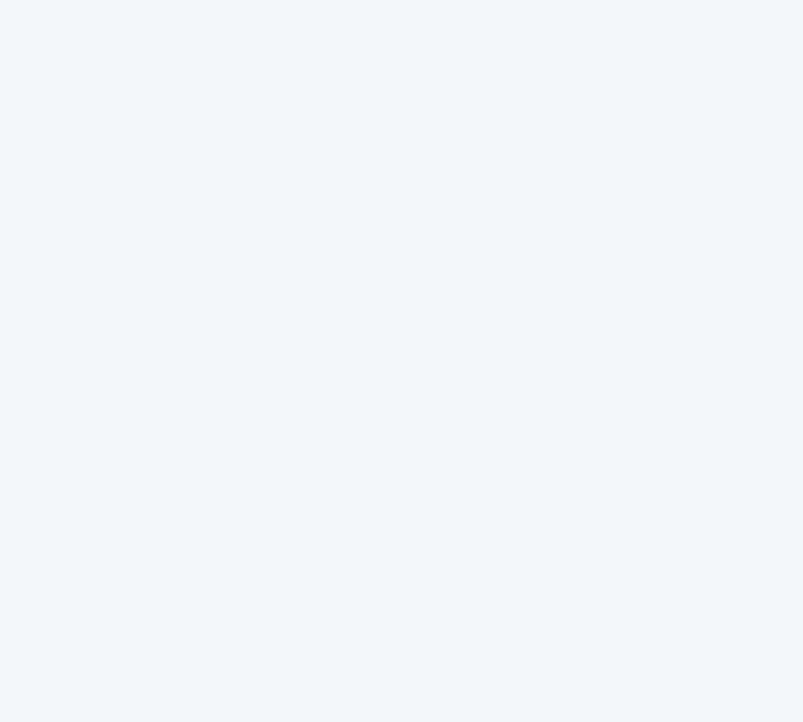
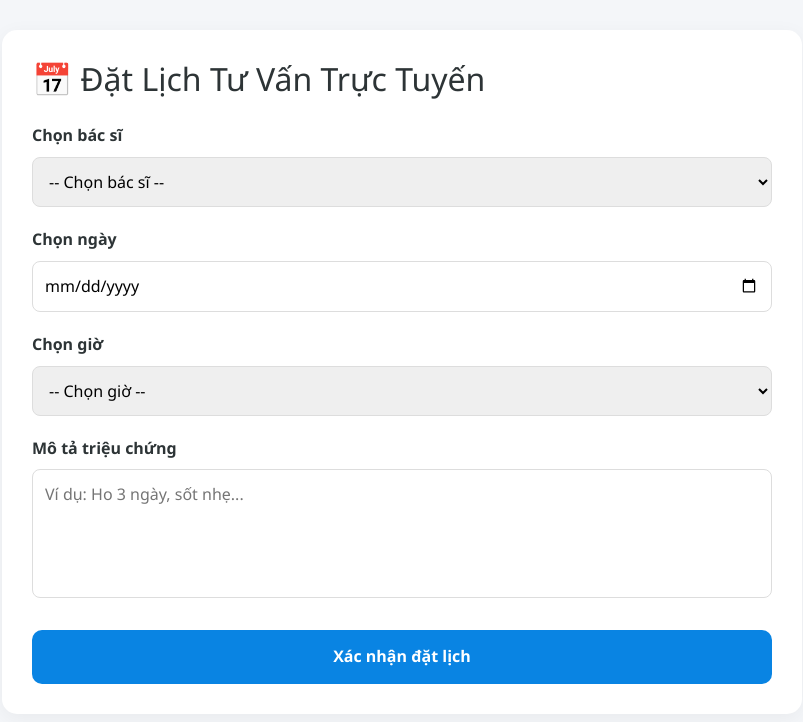
Before and after one commit to Module3CodeGym/PharmaStore, a React (Vite) app in the folder PharmaCare/PharmaService/: page /appointment in a window 1280 px wide. Before the commit this address had no page. Shown: the top 722 px of the page, without its empty margins (238-1041 px from the left). Built offline with nearby package versions, Linux system fonts and the light colour scheme.

Commit message:
save local changes

```diff
--- a/PharmaCare/PharmaService/src/App.jsx
+++ b/PharmaCare/PharmaService/src/App.jsx
@@ -42,6 +42,10 @@ import UserChat from "./pages/User/Chat/UserChat";
 import DoctorChat from "./pages/Doctor/Chat";
 import DoctorDashboard from "./pages/Doctor/DoctorDashboard";
 import DoctorProfile from "./pages/Doctor/Profile";
+
+import Appointment from "./pages/Exam/Appointment";
+import DoctorSchedule from "./pages/Doctor/DoctorSchedule";
+
 // --- 2. Layout Chính (Cho khách mua hàng) ---
 const MainLayout = () => {
   return (
@@ -65,6 +69,7 @@ function App() {
       <Route path="/login" element={<Login />} />
       <Route path="/register" element={<Register />} />
       <Route path="/forgot-password" element={<ForgotPassword />} />
+      <Route path="/appointment" element={<Appointment />} />
 
       {/* --- NHÓM 2: KHÁCH HÀNG (MainLayout) --- */}
       <Route path="/" element={<MainLayout />}>
@@ -97,8 +102,9 @@ function App() {
         {/* Các route mở rộng sau này */}
         {/* <Route path="products" element={<ProductManagement />} /> */}
         {/* <Route path="orders" element={<OrderManagement />} /> */}
+        <Route path="schedule" element={<DoctorSchedule />} />
+      </Route>
 
-      </Route>
 
     </Routes>
     </CartProvider>
--- /dev/null
+++ b/PharmaCare/PharmaService/src/pages/Doctor/DoctorSchedule.jsx
@@ -0,0 +1,147 @@
+import React from "react";
+import { useNavigate } from "react-router-dom";
+
+const DoctorSchedule = () => {
+  const navigate = useNavigate();
+
+  // Dữ liệu mẫu
+  const appointments = [
+    {
+      id: 1,
+      time: "08:00 - 08:30",
+      patient: "Nguyễn Văn A",
+      issue: "Tư vấn cảm cúm",
+      status: "confirmed",
+      color: "#00b894",
+    },
+    {
+      id: 2,
+      time: "09:00 - 09:30",
+      patient: "Trần Thị B",
+      issue: "Dị ứng da",
+      status: "pending",
+      color: "#e17055",
+    },
+    {
+      id: 3,
+      time: "10:00 - 10:30",
+      patient: "Lê Văn C",
+      issue: "Đau dạ dày",
+      status: "completed",
+      color: "#0984e3",
+    },
+  ];
+
+  const getStatusText = (status) => {
+    switch (status) {
+      case "confirmed":
+        return "Đã xác nhận";
+      case "pending":
+        return "Chờ xác nhận";
+      case "completed":
+        return "Hoàn tất";
+      default:
+        return "";
+    }
+  };
+
+  return (
+    <div style={{ padding: "20px", background: "#f4f6f9", minHeight: "100vh" }}>
+
+      {/* HEADER */}
+      <div style={{ marginBottom: "30px" }}>
+        <h2 style={{ color: "#2d3436", marginBottom: "10px" }}>
+          📅 Lịch làm việc hôm nay
+        </h2>
+        <input
+          type="date"
+          style={{
+            padding: "10px",
+            borderRadius: "8px",
+            border: "1px solid #ddd",
+          }}
+        />
+      </div>
+
+      {/* DANH SÁCH LỊCH HẸN */}
+      <div style={{ display: "flex", flexDirection: "column", gap: "20px" }}>
+        {appointments.map((item) => (
+          <div
+            key={item.id}
+            style={{
+              backgroundColor: "white",
+              padding: "20px",
+              borderRadius: "12px",
+              boxShadow: "0 2px 10px rgba(0,0,0,0.05)",
+              borderLeft: `5px solid ${item.color}`,
+              display: "flex",
+              alignItems: "center",
+              justifyContent: "space-between",
+              cursor: "pointer",
+              transition: "transform 0.2s, box-shadow 0.2s",
+            }}
+            onMouseEnter={(e) => {
+              e.currentTarget.style.transform = "translateY(-5px)";
+              e.currentTarget.style.boxShadow =
+                "0 5px 15px rgba(0,0,0,0.1)";
+            }}
+            onMouseLeave={(e) => {
+              e.currentTarget.style.transform = "translateY(0)";
+              e.currentTarget.style.boxShadow =
+                "0 2px 10px rgba(0,0,0,0.05)";
+            }}
+          >
+            {/* TIME */}
+            <div style={{ width: "150px", fontWeight: "bold", color: "#2d3436" }}>
+              {item.time}
+            </div>
+
+            {/* INFO */}
+            <div style={{ flex: 1 }}>
+              <h4 style={{ margin: 0, color: "#2d3436" }}>
+                {item.patient}
+              </h4>
+              <p style={{ margin: "5px 0 0", color: "#636e72" }}>
+                {item.issue}
+              </p>
+            </div>
+
+            {/* STATUS */}
+            <div
+              style={{
+                background: `${item.color}20`,
+                color: item.color,
+                padding: "8px 15px",
+                borderRadius: "20px",
+                fontSize: "0.85rem",
+                fontWeight: "500",
+              }}
+            >
+              {getStatusText(item.status)}
+            </div>
+
+            {/* BUTTON */}
+            {item.status === "confirmed" && (
+              <button
+                onClick={() => navigate("/doctor/chat")}
+                style={{
+                  marginLeft: "20px",
+                  padding: "8px 15px",
+                  background: "#0984e3",
+                  border: "none",
+                  color: "white",
+                  borderRadius: "8px",
+                  cursor: "pointer",
+                }}
+              >
+                Bắt đầu tư vấn
+              </button>
+            )}
+          </div>
+        ))}
+      </div>
+    </div>
+  );
+};
+
+export default DoctorSchedule;
--- /dev/null
+++ b/PharmaCare/PharmaService/src/pages/Exam/Appointment.jsx
@@ -0,0 +1,169 @@
+import React, { useState } from "react";
+import App from "../../../../../../FE_Project26/project/src/App";
+
+const Appointment = () => {
+  const [formData, setFormData] = useState({
+    doctor: "",
+    date: "",
+    time: "",
+    symptoms: "",
+  });
+
+  const doctors = [
+    { id: 1, name: "BS. Nguyễn Văn A - Nội tổng quát" },
+    { id: 2, name: "BS. Trần Thị B - Nhi khoa" },
+    { id: 3, name: "BS. Lê Minh C - Da liễu" },
+  ];
+
+  const timeSlots = [
+    "08:00", "09:00", "10:00", "11:00",
+    "14:00", "15:00", "16:00", "17:00"
+  ];
+
+  const handleChange = (e) => {
+    setFormData({
+      ...formData,
+      [e.target.name]: e.target.value,
+    });
+  };
+
+  const handleSubmit = (e) => {
+    e.preventDefault();
+    alert("Đặt lịch thành công!");
+    console.log(formData);
+  };
+
+  return (
+    <div style={{ padding: "30px", background: "#f4f6f9", minHeight: "100vh" }}>
+
+      <div style={{
+        maxWidth: "800px",
+        margin: "0 auto",
+        background: "white",
+        padding: "30px",
+        borderRadius: "15px",
+        boxShadow: "0 5px 20px rgba(0,0,0,0.05)"
+      }}>
+
+        <h2 style={{ marginBottom: "25px", color: "#2d3436" }}>
+          📅 Đặt Lịch Tư Vấn Trực Tuyến
+        </h2>
+
+        <form onSubmit={handleSubmit}>
+
+          {/* Chọn bác sĩ */}
+          <div style={{ marginBottom: "20px" }}>
+            <label style={{ fontWeight: "bold" }}>Chọn bác sĩ</label>
+            <select
+              name="doctor"
+              value={formData.doctor}
+              onChange={handleChange}
+              required
+              style={{
+                width: "100%",
+                padding: "12px",
+                marginTop: "8px",
+                borderRadius: "8px",
+                border: "1px solid #ddd"
+              }}
+            >
+              <option value="">-- Chọn bác sĩ --</option>
+              {doctors.map((doc) => (
+                <option key={doc.id} value={doc.name}>
+                  {doc.name}
+                </option>
+              ))}
+            </select>
+          </div>
+
+          {/* Chọn ngày */}
+          <div style={{ marginBottom: "20px" }}>
+            <label style={{ fontWeight: "bold" }}>Chọn ngày</label>
+            <input
+              type="date"
+              name="date"
+              value={formData.date}
+              onChange={handleChange}
+              required
+              style={{
+                width: "100%",
+                padding: "12px",
+                marginTop: "8px",
+                borderRadius: "8px",
+                border: "1px solid #ddd"
+              }}
+            />
+          </div>
+
+          {/* Chọn giờ */}
+          <div style={{ marginBottom: "20px" }}>
+            <label style={{ fontWeight: "bold" }}>Chọn giờ</label>
+            <select
+              name="time"
+              value={formData.time}
+              onChange={handleChange}
+              required
+              style={{
+                width: "100%",
+                padding: "12px",
+                marginTop: "8px",
+                borderRadius: "8px",
+                border: "1px solid #ddd"
+              }}
+            >
+              <option value="">-- Chọn giờ --</option>
+              {timeSlots.map((slot, index) => (
+                <option key={index} value={slot}>
+                  {slot}
+                </option>
+              ))}
+            </select>
+          </div>
+
+          {/* Nhập triệu chứng */}
+          <div style={{ marginBottom: "25px" }}>
+            <label style={{ fontWeight: "bold" }}>Mô tả triệu chứng</label>
+            <textarea
+              name="symptoms"
+              value={formData.symptoms}
+              onChange={handleChange}
+              rows="4"
+              placeholder="Ví dụ: Ho 3 ngày, sốt nhẹ..."
+              required
+              style={{
+                width: "100%",
+                padding: "12px",
+                marginTop: "8px",
+                borderRadius: "8px",
+                border: "1px solid #ddd",
+                resize: "none"
+              }}
+            />
+          </div>
+
+          {/* Nút submit */}
+          <button
+            type="submit"
+            style={{
+              width: "100%",
+              padding: "14px",
+              background: "#0984e3",
+              color: "white",
+              border: "none",
+              borderRadius: "10px",
+              fontWeight: "bold",
+              fontSize: "1rem",
+              cursor: "pointer",
+              transition: "0.2s"
+            }}
+          >
+            Xác nhận đặt lịch
+          </button>
+
+        </form>
+      </div>
+    </div>
+  );
+};
+
+export default Appointment;
```
Also changed, not shown: PharmaCare/PharmaService/src/pages/Home.jsx (+48 -13 lines), 1 other file (tests, documents, lock files or other folders).
